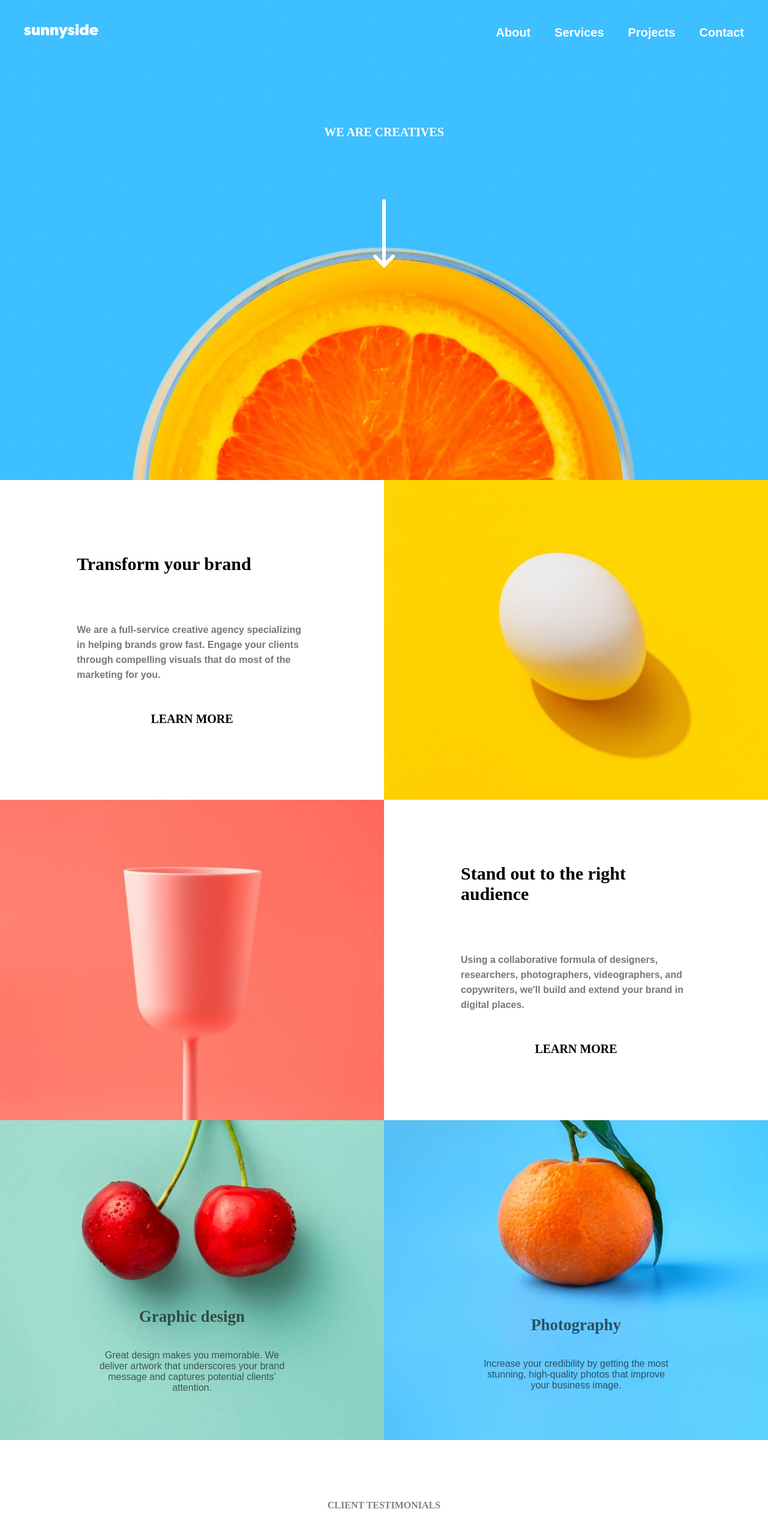
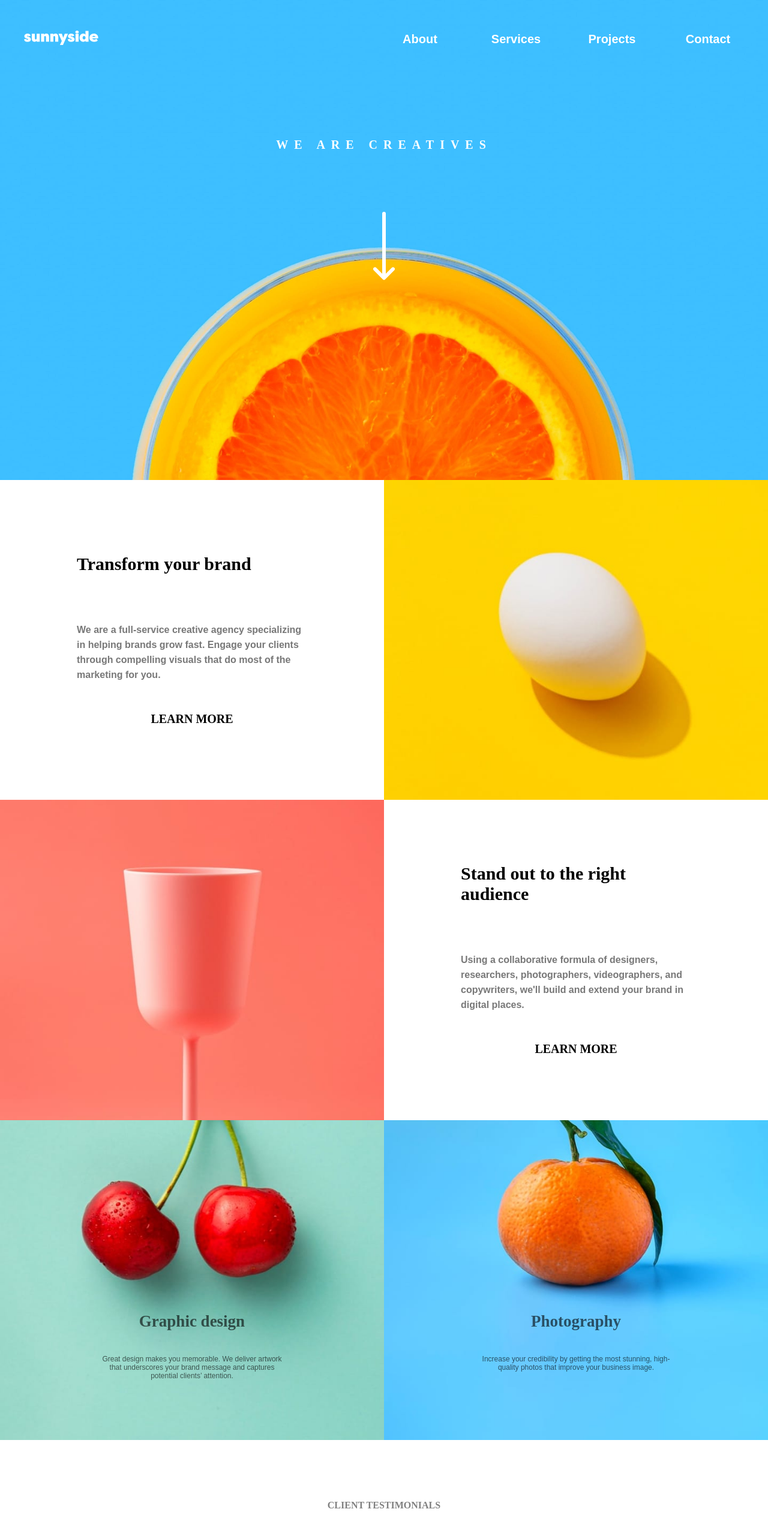
Before and after one commit to TatianaKeen/Hometask10, a website built with Parcel: page index.html in a window 1280 px wide. Shown: the top 2560 px of the page at 60% size. Built offline with nearby package versions, Linux system fonts and the light colour scheme; a web font is replaced by a local one.

Commit message:
fix styles

```diff
--- a/style.css
+++ b/style.css
@@ -42,7 +42,8 @@ a {
 @media screen and (max-width: 900px) {
 
     header .mainPhrase {
-    text-align: center;}
+        text-align: center;
+    }
 
     .pictures img {
         width: 50%;
@@ -89,15 +90,22 @@ header>.headerMenuWrapper .navigation>ul.navigationList li a {
     text-decoration: none;
     color: white;
     font-weight: 600;
+    padding: 10px;
+    width: 100px;
+    display: flex;
+    align-items: center;
+    justify-content: center;
+    height: 30px;
+    transition: 0.5s ease-out;
+    border-radius: 30px;
 }
 
 header>.headerMenuWrapper .navigation>ul.navigationList li a:hover {
-        height: 50px;
-        /* font-size: 1.2rem; */
-        background-color: white;
-        color:black;
-        border-radius: 30px;
-        padding: 10px;
+    font-family: var(--headerFont);
+    font-size: 13px;
+    background-color: white;
+    color: black;
+    text-transform: uppercase;
 }
 
 header .headerContentWrapper {
@@ -116,6 +124,7 @@ header .mainPhrase {
     font-weight: 900;
     color: white;
     font-size: 64;
+    letter-spacing: 10px;
 }
 
 /* Main section with pictures */
@@ -146,6 +155,7 @@ main .separateText figcaption {
     justify-content: center;
     gap: 50px;
     width: 50%;
+
 }
 
 main .separateText figcaption h3 {
@@ -177,9 +187,9 @@ main .imageText {
 
 main .imageText figcaption {
     position: absolute;
-    top: 80%;
+    top: 60%;
     left: 50%;
-    transform: translate(-50%, -80%);
+    transform: translateX(-50%);
     text-align: center;
     display: flex;
     flex-direction: column;
@@ -195,7 +205,7 @@ main .imageText figcaption h3 {
 }
 
 main .imageText figcaption p {
-    font-size: 16px;
+    font-size: 12px;
     font-weight: 500;
     opacity: 0.6;
 
```
